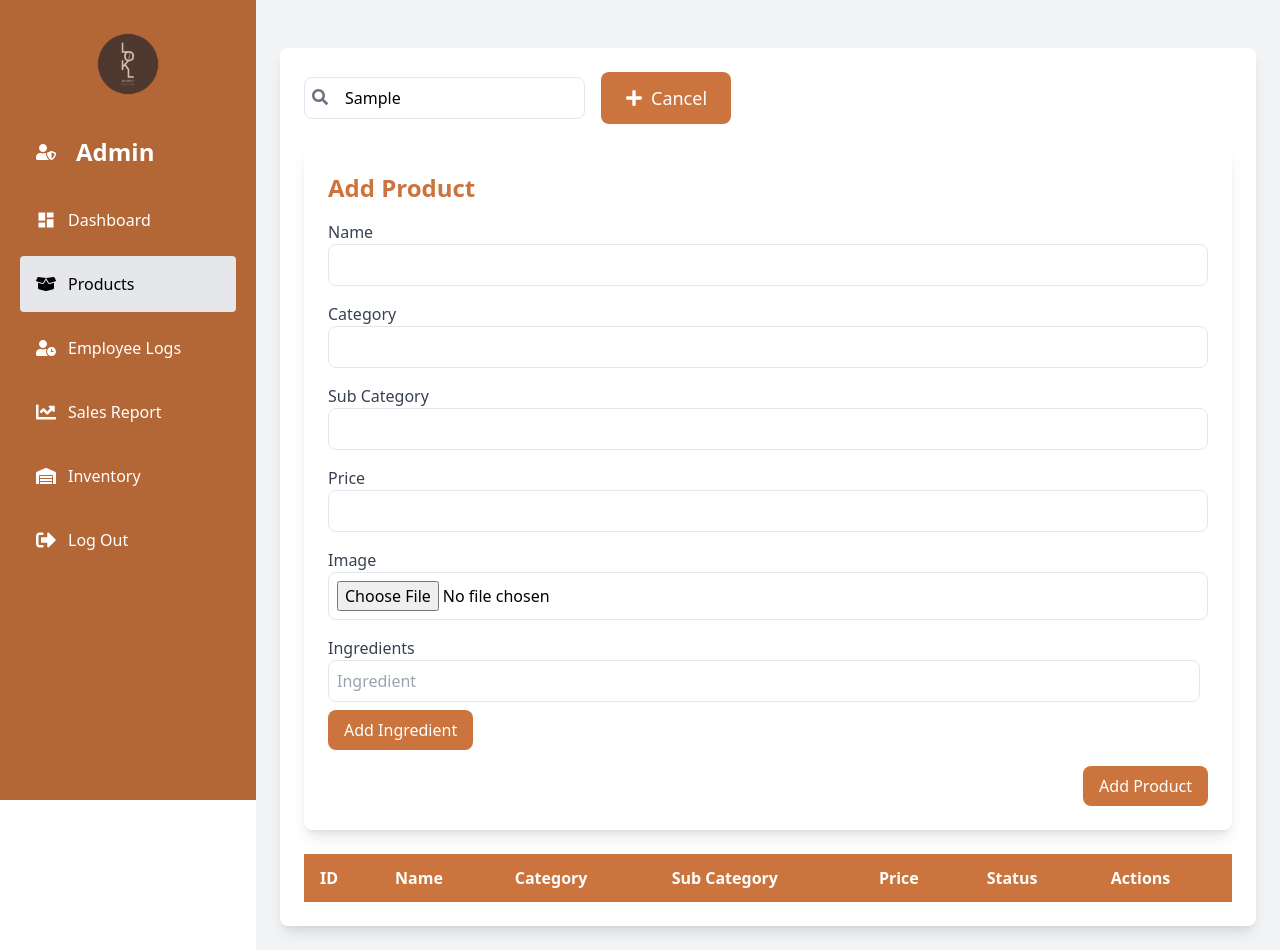
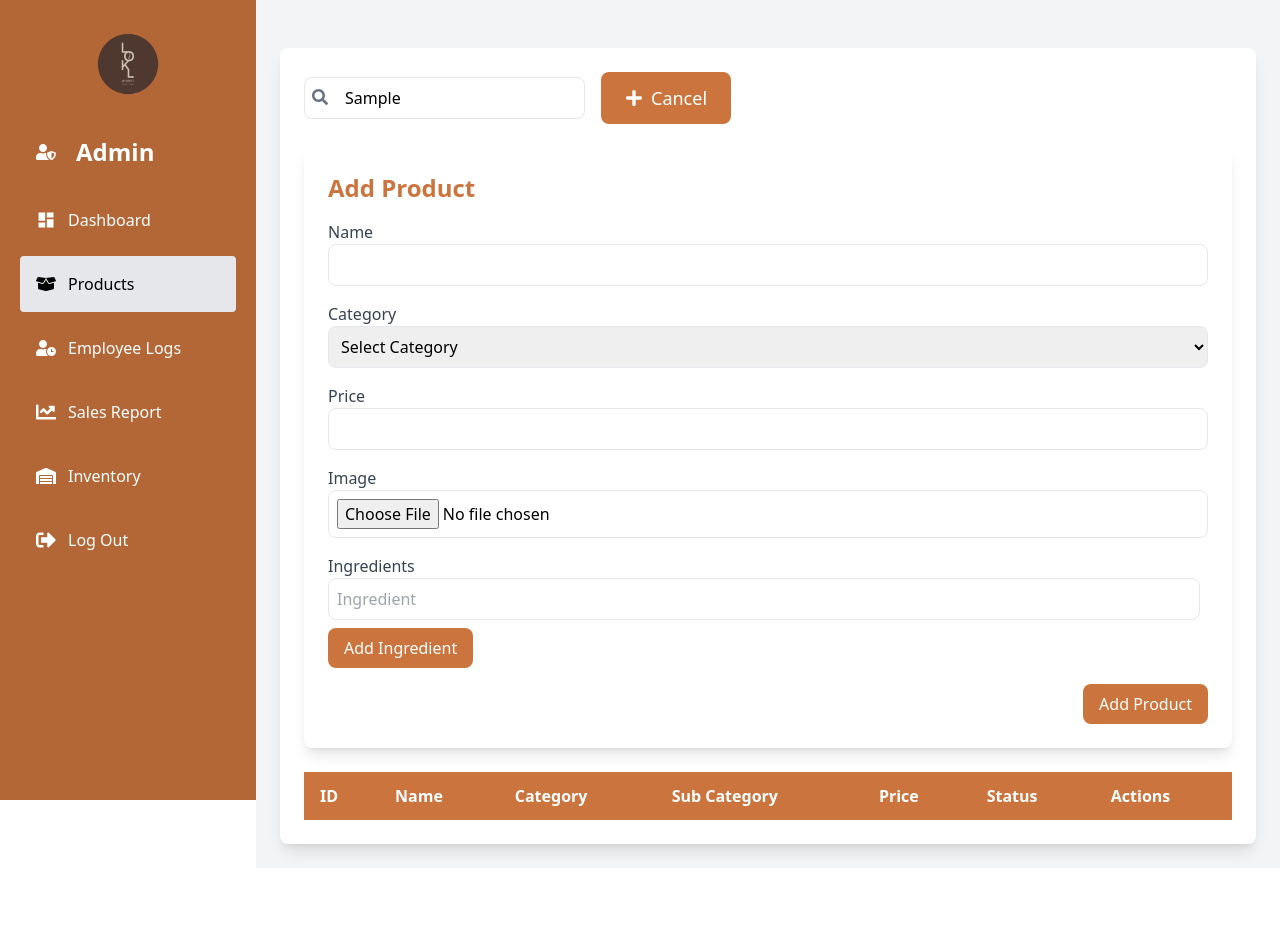
Before and after one commit to zekiro-ox/Cafe-Lokl, a React (Vite) app: page /products in a window 1280 px wide. Both pictures are taken after typing "Sample" into the empty fields and a click on the button "Add Product". After the commit the page ends 868 px from the top, so only its background shows below. Built offline with nearby package versions, Linux system fonts and the light colour scheme.

Commit message:
Category and Sub Adjusted

```diff
--- a/src/AddProductForm.jsx
+++ b/src/AddProductForm.jsx
@@ -1,9 +1,22 @@
-// AddProductForm.js
 import React, { useState } from "react";
 
 const AddProductForm = ({ onAddProduct }) => {
   const [name, setName] = useState("");
+  const [categoryOptions] = useState([
+    "Hot Drinks",
+    "Ice Blended",
+    "Non Coffee",
+    "Tea",
+    "Mocktails",
+  ]); // Example categories for coffee products
   const [category, setCategory] = useState("");
+  const [subCategoryOptions, setSubCategoryOptions] = useState({
+    "Hot Drinks": ["Espresso", "Cappuccino", "Latte", "Macchiato"],
+    "Ice Blended": ["Frappuccino", "Iced Latte", "Smoothie"],
+    "Non Coffee": ["Hot Chocolate", "Tea Latte", "Chai Latte"],
+    Tea: ["Black Tea", "Green Tea", "Herbal Tea"],
+    Mocktails: ["Mango Tango", "Berry Bliss", "Tropical Sunset"],
+  });
   const [subCategory, setSubCategory] = useState("");
   const [price, setPrice] = useState("");
   const [image, setImage] = useState(null);
@@ -44,6 +57,12 @@ const AddProductForm = ({ onAddProduct }) => {
     setIngredients([""]);
   };
 
+  const handleCategoryChange = (e) => {
+    const selectedCategory = e.target.value;
+    setCategory(selectedCategory);
+    setSubCategory(""); // Reset subCategory when category changes
+  };
+
   return (
     <form
       onSubmit={handleSubmit}
@@ -62,24 +81,38 @@ const AddProductForm = ({ onAddProduct }) => {
       </div>
       <div className="mb-4">
         <label className="block text-gray-700">Category</label>
-        <input
-          type="text"
+        <select
           value={category}
-          onChange={(e) => setCategory(e.target.value)}
+          onChange={handleCategoryChange}
           className="w-full p-2 border rounded-lg"
           required
-        />
+        >
+          <option value="">Select Category</option>
+          {categoryOptions.map((option, index) => (
+            <option key={index} value={option}>
+              {option}
+            </option>
+          ))}
+        </select>
       </div>
+      {category && (
         <div className="mb-4">
           <label className="block text-gray-700">Sub Category</label>
-        <input
-          type="text"
+          <select
             value={subCategory}
             onChange={(e) => setSubCategory(e.target.value)}
             className="w-full p-2 border rounded-lg"
             required
-        />
+          >
+            <option value="">Select Sub Category</option>
+            {subCategoryOptions[category].map((option, index) => (
+              <option key={index} value={option}>
+                {option}
+              </option>
+            ))}
+          </select>
         </div>
+      )}
       <div className="mb-4">
         <label className="block text-gray-700">Price</label>
         <input
--- a/src/EditProductForm.jsx
+++ b/src/EditProductForm.jsx
@@ -1,9 +1,22 @@
-// EditProductForm.js
 import React, { useState, useEffect } from "react";
 
 const EditProductForm = ({ product, onUpdateProduct, onCancel }) => {
   const [name, setName] = useState(product.name);
+  const [categoryOptions] = useState([
+    "Hot Drinks",
+    "Ice Blended",
+    "Non Coffee",
+    "Tea",
+    "Mocktails",
+  ]); // Example categories for coffee products
   const [category, setCategory] = useState(product.category);
+  const [subCategoryOptions, setSubCategoryOptions] = useState({
+    "Hot Drinks": ["Espresso", "Cappuccino", "Latte", "Macchiato"],
+    "Ice Blended": ["Frappuccino", "Iced Latte", "Smoothie"],
+    "Non Coffee": ["Hot Chocolate", "Tea Latte", "Chai Latte"],
+    Tea: ["Black Tea", "Green Tea", "Herbal Tea"],
+    Mocktails: ["Mango Tango", "Berry Bliss", "Tropical Sunset"],
+  });
   const [subCategory, setSubCategory] = useState(product.subCategory);
   const [price, setPrice] = useState(product.price);
   const [image, setImage] = useState(product.image);
@@ -55,6 +68,12 @@ const EditProductForm = ({ product, onUpdateProduct, onCancel }) => {
     onUpdateProduct(updatedProduct);
   };
 
+  const handleCategoryChange = (e) => {
+    const selectedCategory = e.target.value;
+    setCategory(selectedCategory);
+    setSubCategory(""); // Reset subCategory when category changes
+  };
+
   return (
     <form
       onSubmit={handleSubmit}
@@ -73,24 +92,38 @@ const EditProductForm = ({ product, onUpdateProduct, onCancel }) => {
       </div>
       <div className="mb-4">
         <label className="block text-gray-700">Category</label>
-        <input
-          type="text"
+        <select
           value={category}
-          onChange={(e) => setCategory(e.target.value)}
+          onChange={handleCategoryChange}
           className="w-full p-2 border rounded-lg"
           required
-        />
+        >
+          <option value="">Select Category</option>
+          {categoryOptions.map((option, index) => (
+            <option key={index} value={option}>
+              {option}
+            </option>
+          ))}
+        </select>
       </div>
+      {category && (
         <div className="mb-4">
           <label className="block text-gray-700">Sub Category</label>
-        <input
-          type="text"
+          <select
             value={subCategory}
             onChange={(e) => setSubCategory(e.target.value)}
             className="w-full p-2 border rounded-lg"
             required
-        />
+          >
+            <option value="">Select Sub Category</option>
+            {subCategoryOptions[category].map((option, index) => (
+              <option key={index} value={option}>
+                {option}
+              </option>
+            ))}
+          </select>
         </div>
+      )}
       <div className="mb-4">
         <label className="block text-gray-700">Price</label>
         <input
```
Lines whose indentation alone changed are shown as unchanged.
